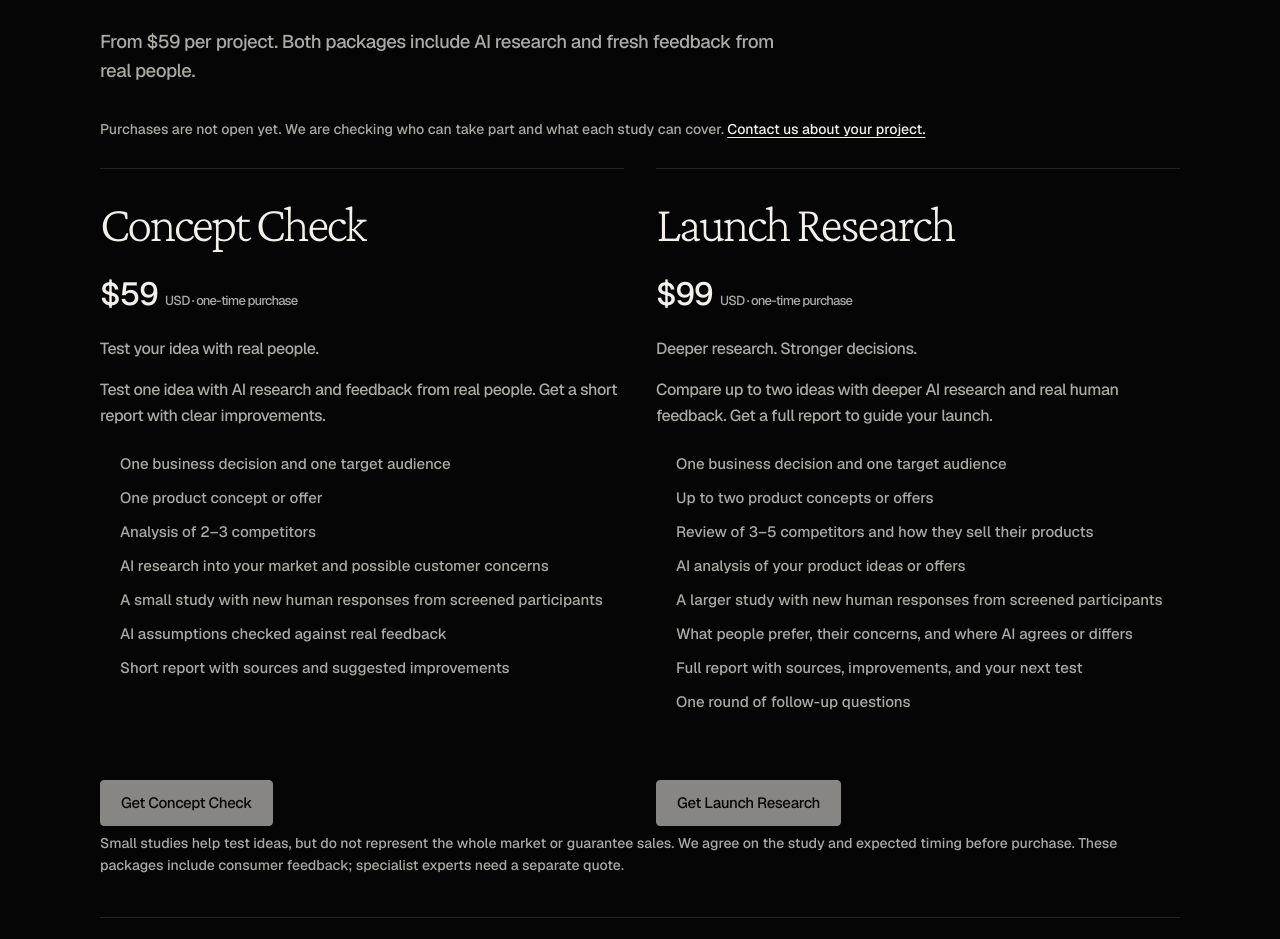
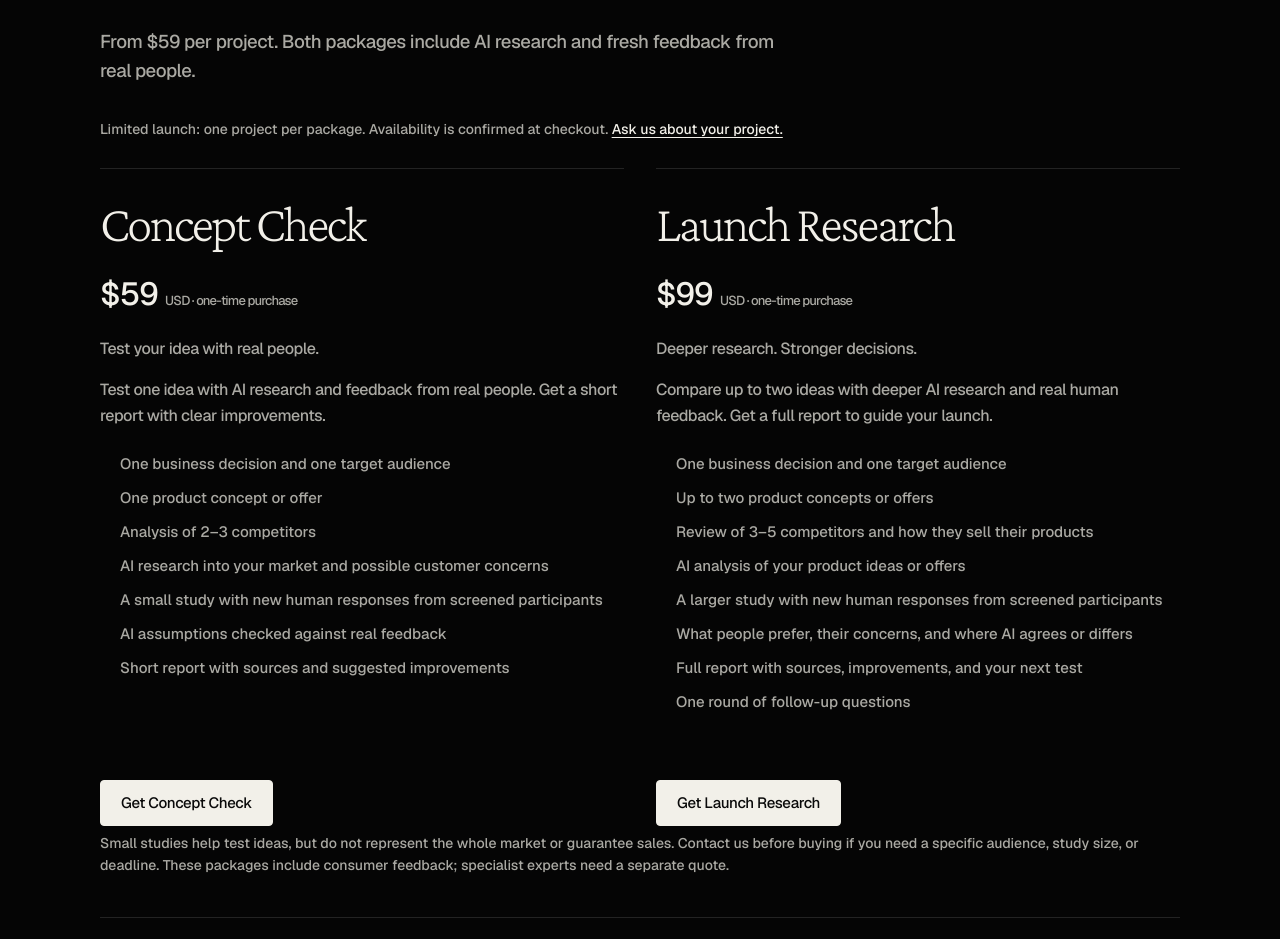
Before and after one commit to aayush-mehrotra29/OritApp, a Next.js app: page / in a window 1280 px wide. Shown: the part 4364-5303 px from the top of the page. Built offline with nearby package versions, Linux system fonts and the light colour scheme.

Commit message:
Enable limited-launch Whop checkout purchases

```diff
--- a/components/PricingSection.tsx
+++ b/components/PricingSection.tsx
@@ -7,7 +7,9 @@ export function PricingSection() {
         <h2 id="pricing-heading">Real insight. One project at a time.</h2>
         <p>From $59 per project. Both packages include AI research and fresh feedback from real people.</p>
       </header>
-      {!RESEARCH_SALES_ENABLED && (
+      {RESEARCH_SALES_ENABLED ? (
+        <p className="research-availability" id="research-availability">Limited launch: one project per package. Availability is confirmed at checkout. <a href={CONTACT_URL} target="_blank" rel="noopener noreferrer">Ask us about your project.</a></p>
+      ) : (
         <p className="research-availability" id="research-availability">Purchases are not open yet. We are checking who can take part and what each study can cover. <a href={CONTACT_URL} target="_blank" rel="noopener noreferrer">Contact us about your project.</a></p>
       )}
       <div className="research-pricing-grid">
@@ -26,7 +28,7 @@ export function PricingSection() {
           </article>
         ))}
       </div>
-      <p className="research-disclosure">Small studies help test ideas, but do not represent the whole market or guarantee sales. We agree on the study and expected timing before purchase. These packages include consumer feedback; specialist experts need a separate quote.</p>
+      <p className="research-disclosure">Small studies help test ideas, but do not represent the whole market or guarantee sales. Contact us before buying if you need a specific audience, study size, or deadline. These packages include consumer feedback; specialist experts need a separate quote.</p>
       <div className="research-faq" aria-label="Research questions and purchase information">
         {researchFaqs.map(([question, answer]) => (
           <details key={question}><summary>{question}</summary><p>{answer}</p></details>
--- a/lib/research.ts
+++ b/lib/research.ts
@@ -1,10 +1,10 @@
 /** Public identifiers only. Whop remains the authority for payment status.
- * Keep sales disabled until recruitment economics, delivery capacity, and merchant
- * readiness are documented. Hidden + zero stock is also enforced in Whop.
+ * Limited initial launch: Whop enforces one sale per package.
+ * Review actual recruitment and fulfillment costs before replenishing stock.
  */
 export const CONTACT_URL = "https://tally.so/r/Ek202N";
 export const WHOP_ACCOUNT_ID = "biz_MexO0HEQnzwpZI";
-export const RESEARCH_SALES_ENABLED = false;
+export const RESEARCH_SALES_ENABLED = true;
 
 export const researchPackages = [
   {
@@ -52,12 +52,12 @@ export const researchPackages = [
 
 export const researchFaqs = [
   ["What does Orit do?", "We help brands test products, packaging, prices, and messages using AI research and real human feedback. You receive a clear report with findings and next steps."],
-  ["Does every package include real human feedback?", "Yes. Real people review your actual idea or offer and give new feedback for your project. The study size and scope depend on the package and are agreed before purchase."],
+  ["Does every package include real human feedback?", "Yes. Real people review your actual idea or offer and give new feedback for your project. The study size depends on your package and audience. Contact us before buying if you need a specific audience or number of responses."],
   ["Are the customer responses generated by AI?", "No. People give their own answers. AI may suggest possible reactions, but your report clearly separates those assumptions from real feedback and market facts."],
   ["How is human feedback collected?", "We select people who fit your audience and research question, then ask them to review your materials. Your report explains who took part, how they were selected, what we asked, and what they said. Specialist experts require a separate quote."],
   ["Does Orit guarantee that my product will succeed?", "No. A small study can reveal concerns and ideas for improvement. It cannot tell you what the whole market wants or guarantee accurate predictions or sales."],
   ["What is included in my research brief?", "Market and competitor research, real feedback, customer concerns, suggested improvements, and next steps. We include our sources, explain how we did the research, and show where AI and people agree or differ."],
   ["How is the service billed?", "You pay once, in USD, for the work listed in your package. Both packages include real human feedback. Whop shows any tax before you pay."],
-  ["What happens after I purchase?", "When purchases open, Whop confirms your payment and sends you to the project instructions. Send Orit your order reference, business details, and research question. We check payment and agree on the work and materials before starting."],
+  ["What happens after I purchase?", "Whop confirms your payment and sends you to the project instructions. Send Orit your order reference, business details, and research question. We check payment and agree on the work and materials before starting."],
   ["How long does research take?", "It depends on the work and how quickly suitable people can take part. We agree on expected timing before starting. Contact us before buying if you have a deadline."],
 ] as const;
```
Also changed, not shown: 2 other files (tests, documents, lock files or other folders).
